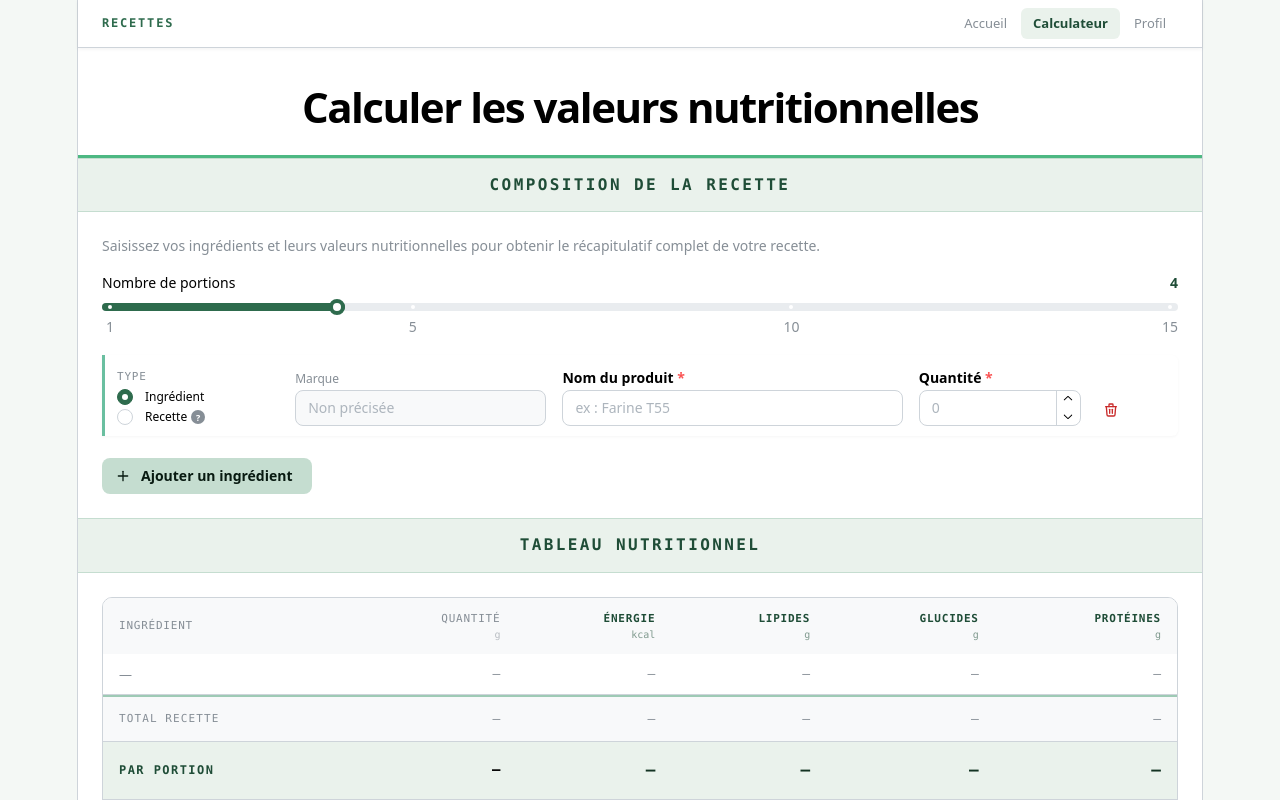
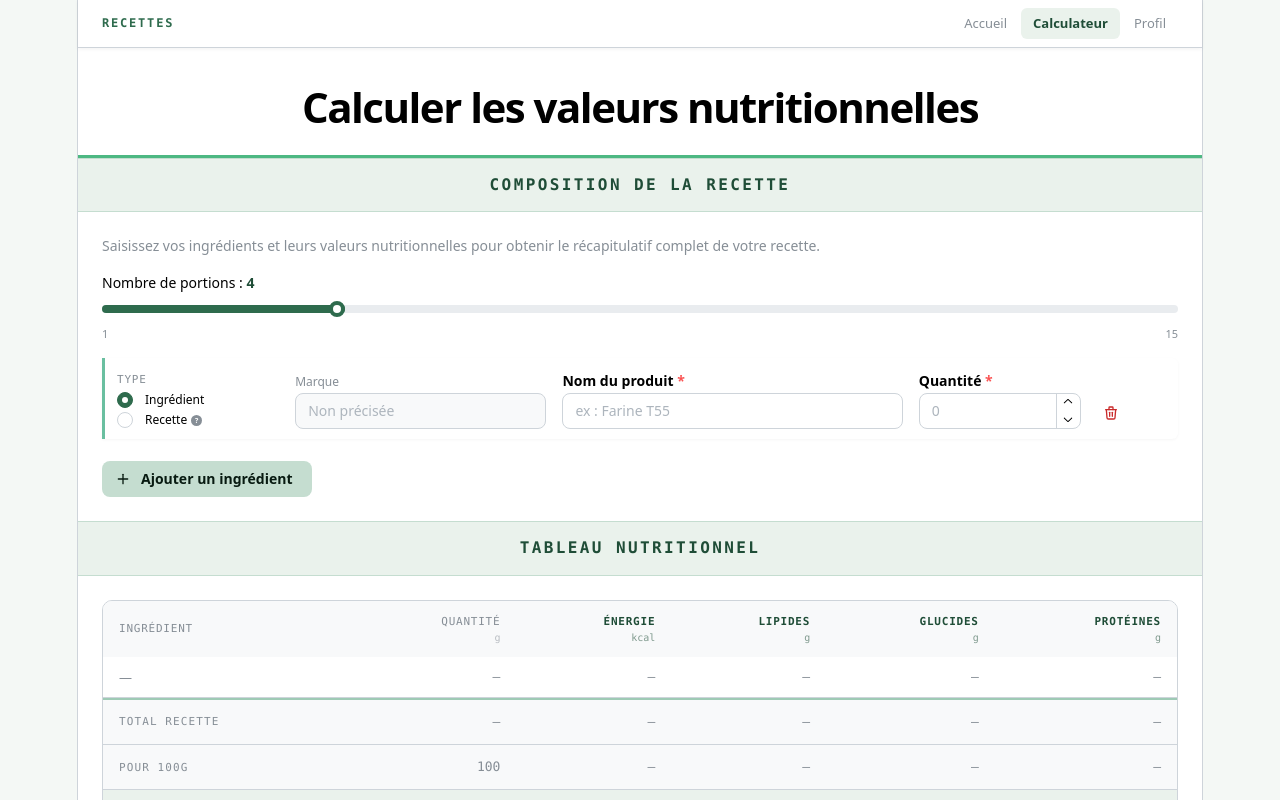
Before and after one commit to Lautenna/calcule_ta_recette, a React app in the folder frontend/: page /calculateur in a window 1280 px wide. Both pictures are taken after a click on the button "▼ Voir le détail par ingrédient". Shown: the top 800 px of the page. Built offline with nearby package versions, Linux system fonts and the light colour scheme; no server answers; the HTML template or start-up script is replaced by a standard one.

Commit message:
V7 :  ajustement portion, ajout 100g,

```diff
--- a/frontend/src/components/calculateur/IngredientBuilder.jsx
+++ b/frontend/src/components/calculateur/IngredientBuilder.jsx
@@ -46,8 +46,8 @@ function IngredientCard({ ingredient, onUpdate, onRemove, onSelectRecette, recet
                     >
                       <Box
                         style={{
-                          width: 14,
-                          height: 14,
+                          width: 11,
+                          height: 11,
                           borderRadius: '50%',
                           background: 'var(--mantine-color-dimmed)',
                           display: 'flex',
@@ -57,7 +57,7 @@ function IngredientCard({ ingredient, onUpdate, onRemove, onSelectRecette, recet
                           flexShrink: 0,
                         }}
                       >
-                        <Text fz={9} c="white" fw={700} lh={1}>?</Text>
+                        <Text fz={7} c="white" fw={700} lh={1}>?</Text>
                       </Box>
                     </Tooltip>
                   </Group>
@@ -151,25 +151,24 @@ export function IngredientBuilder({ ingredients, portions, setPortions, onUpdate
 
       {/* Slider portions */}
       <Box>
-        <Group justify="space-between" mb={6}>
-          <Text size="sm" fw={500}>Nombre de portions</Text>
-          <Text size="sm" fw={700} c="green.7">{portions}</Text>
-        </Group>
+        <Text size="sm" fw={500} mb={8}>
+          Nombre de portions :{' '}
+          <Text component="span" fw={700} c="green.7">{portions}</Text>
+        </Text>
         <Slider
           value={portions}
           onChange={setPortions}
           min={1}
           max={15}
           step={1}
-          marks={[
-            { value: 1,  label: '1'  },
-            { value: 5,  label: '5'  },
-            { value: 10, label: '10' },
-            { value: 15, label: '15' },
-          ]}
           color="green"
-          mb={24}
+          label={null}
+          mb={8}
         />
+        <Group justify="space-between">
+          <Text fz={11} c="dimmed">1</Text>
+          <Text fz={11} c="dimmed">15</Text>
+        </Group>
       </Box>
 
       <Stack gap={0}>
--- a/frontend/src/components/calculateur/NutritionTable.jsx
+++ b/frontend/src/components/calculateur/NutritionTable.jsx
@@ -31,8 +31,19 @@ const thStyle = (key) => ({
   padding: '12px 16px',
 })
 
+function per100g(total) {
+  const qte = total.quantite || 0
+  const result = { quantite: 100 }
+  COLUMNS.forEach(({ key }) => {
+    if (key === 'nom' || key === 'quantite') return
+    result[key] = qte > 0 ? (total[key] || 0) / qte * 100 : 0
+  })
+  return result
+}
+
 export function NutritionTable({ rows, total, perPortion }) {
   const [showIngredients, setShowIngredients] = useState(false)
+  const p100 = per100g(total)
 
   return (
     <Box style={{ border: '1px solid var(--mantine-color-default-border)', borderRadius: 10, overflow: 'hidden' }}>
@@ -69,6 +80,7 @@ export function NutritionTable({ rows, total, perPortion }) {
                       fontSize: 13,
                       padding: '10px 16px',
                       color: 'var(--mantine-color-dimmed)',
+                      textTransform: key === 'nom' ? 'capitalize' : undefined,
                     }}
                   >
                     {fmtCell(key, row[key])}
@@ -86,7 +98,8 @@ export function NutritionTable({ rows, total, perPortion }) {
               </Table.Tr>
             )}
 
-            {/* Total recette — discret */}
+            {/* Total recette + Pour 100g — visibles uniquement en mode détail */}
+            {showIngredients && (
               <Table.Tr style={{ background: 'var(--mantine-color-default-hover)', borderBottom: '1px solid var(--mantine-color-default-border)' }}>
                 {COLUMNS.map(({ key }) => (
                   <Table.Td
@@ -109,6 +122,32 @@ export function NutritionTable({ rows, total, perPortion }) {
                   </Table.Td>
                 ))}
               </Table.Tr>
+            )}
+
+            {showIngredients && (
+              <Table.Tr style={{ background: 'var(--mantine-color-default-hover)', borderBottom: '1px solid var(--mantine-color-default-border)' }}>
+                {COLUMNS.map(({ key }) => (
+                  <Table.Td
+                    key={key}
+                    style={{
+                      textAlign: key === 'nom' ? 'left' : 'right',
+                      fontFamily: key !== 'nom' ? 'var(--mantine-font-family-monospace)' : undefined,
+                      fontSize: 13,
+                      padding: '12px 16px',
+                      color: 'var(--mantine-color-dimmed)',
+                    }}
+                  >
+                    {key === 'nom' ? (
+                      <Text ff="monospace" fz={11} tt="uppercase" c="dimmed" fw={500} style={{ letterSpacing: '0.1em' }}>
+                        Pour 100g
+                      </Text>
+                    ) : (
+                      fmtCell(key, p100[key])
+                    )}
+                  </Table.Td>
+                ))}
+              </Table.Tr>
+            )}
 
             {/* Par portion — mis en avant */}
             <Table.Tr style={{ background: 'var(--mantine-color-green-0)' }}>
```
Lines whose indentation alone changed are shown as unchanged.
